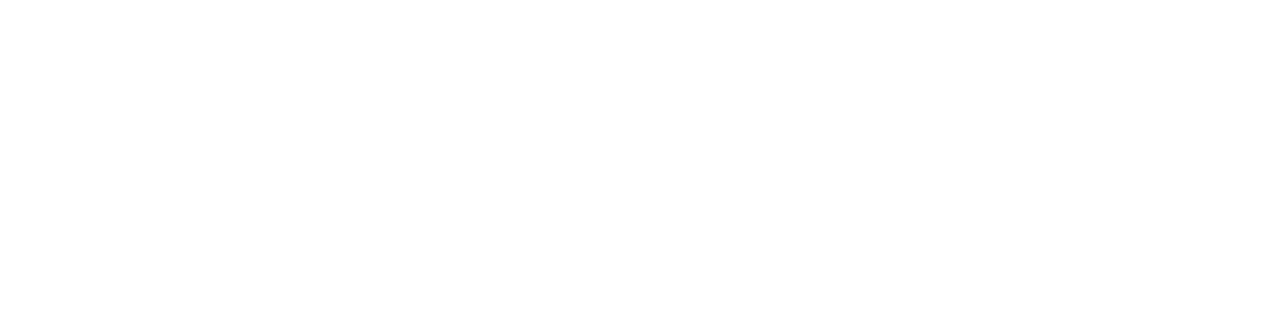
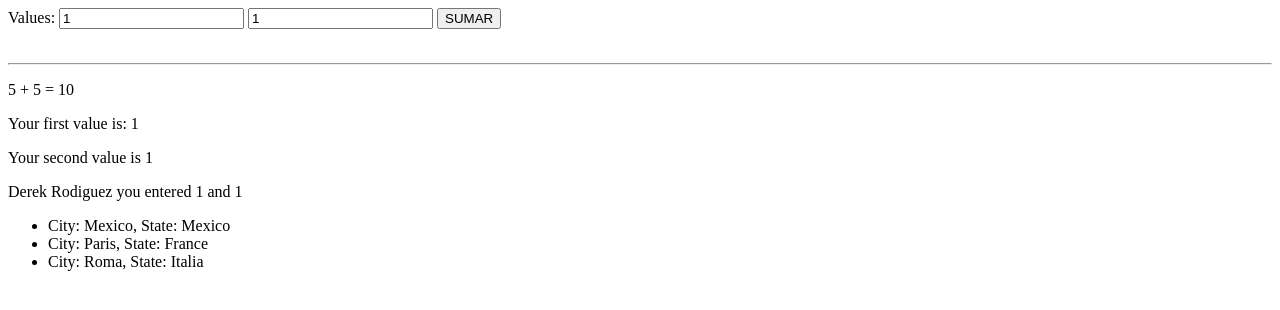
Before and after one commit to axelobscura/ANGULAR_1.6, a plain HTML site: page index.html in a window 1280 px wide. Drawn offline with nearby package versions, Linux system fonts and the light colour scheme.

Commit message:
Elemental Angular
Elemental bindings in angular 1.6

```diff
--- a/index.html
+++ b/index.html
@@ -8,6 +8,25 @@
 
     <div ng-controller="ctrl1">
 
+      <span>Values:</span>
+      <input type="text" ng-model="first" />
+      <input type="text" ng-model="second" />
+
+      <button ng-click="updateValue()">SUMAR</button>
+      <br /><br />
+      <p>{{calculation}}</p>
+      <hr />
+      <p>5 + 5 = {{5+5}}</p>
+      <p>Your first value is: {{first}}</p>
+      <p>Your second value is <span data-ng-bind="second"></span></p>
+      <p>{{person.fName + " " + person.lName}} you entered {{first + " and " + second}}</p>
+
+      <ul>
+        <li ng-repeat="capital in capitals">
+          {{'City: ' + capital.city + ", State: " + capital.state}}
+        </li>
+      </ul>
+
     </div>
 
   <script src="https://ajax.googleapis.com/ajax/libs/angularjs/1.6.4/angular.min.js"></script>
--- a/js/exam1.js
+++ b/js/exam1.js
@@ -1 +1,10 @@
 var app1 = angular.module('app1', []);
+
+app1.controller('ctrl1', function($scope){
+  $scope.first = 1;
+  $scope.second = 1;
+
+  $scope.updateValue = function(){
+    $scope.calculation = $scope.first + " + " + $scope.second + " = " + (+$scope.first + +$scope.second);
+  };
+});
```
